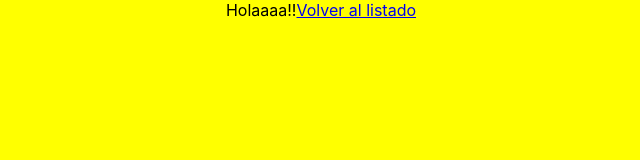
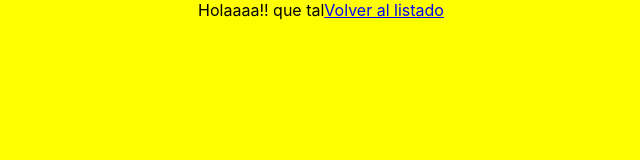
Before and after one commit to Adalab/f-online-pokemon-oljuanfe, a React (Create React App) app: page /#/pokemon/1 in a window 1280 px wide. Shown: the top 160 px of the page, without its empty margins (319-959 px from the left). Built offline with nearby package versions, Linux system fonts and the light colour scheme; no server answers.

Commit message:
Fix path react router

```diff
--- a/src/components/PokemonDetail.js
+++ b/src/components/PokemonDetail.js
@@ -7,7 +7,7 @@ class PokemonDetail extends Component {
     console.log('AAAAAAAAAAAAAAAAAAAAAAAAAAAAAAAAAAAAAAAAAAAAAAAAAAAAAAA');
     return (
       <div >
-        Holaaaa!!
+        Holaaaa!! que tal
         <Link to="/" className="btn-back" >Volver al listado</Link>
       </div>
     );
```
